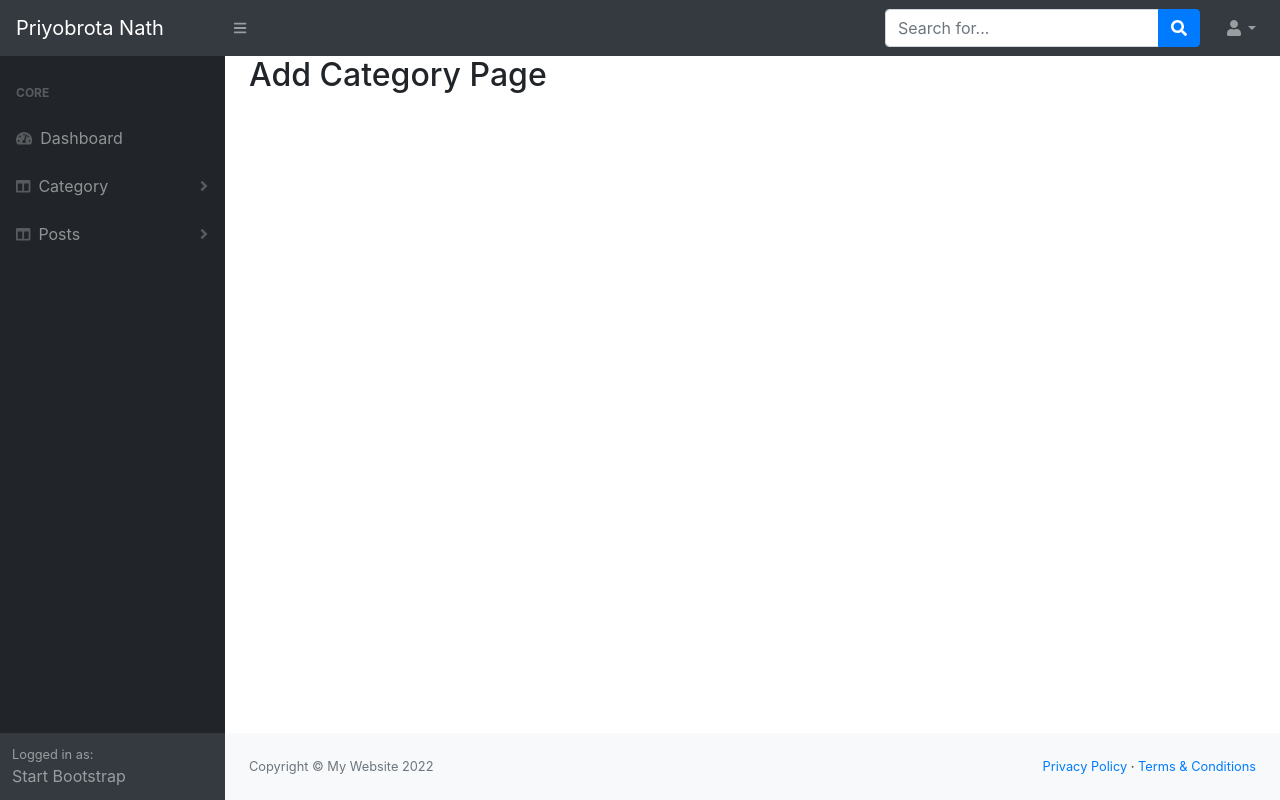
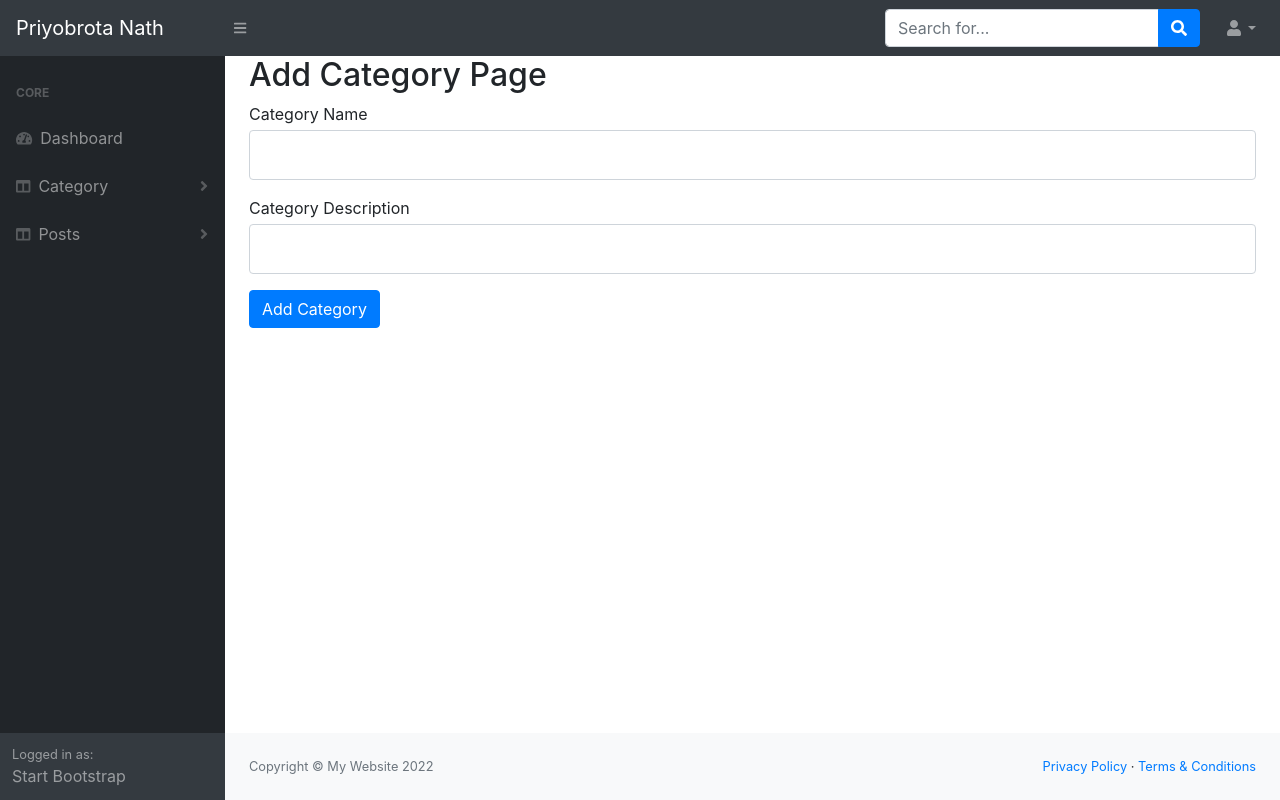
Before and after one commit to PriyobrotaNath/PHP_blogProject, a PHP site: page /add_category.php in a window 1280 px wide. Run offline with PHP 8.4, Linux system fonts and the light colour scheme; the visitor is signed in with stand-in values (Sample User, id 1); some libraries are stand-ins or nearby versions.

Commit message:
category manage delete part complete

```diff
--- a/admin/add_category.php
+++ b/admin/add_category.php
@@ -1,4 +1,4 @@
 <?php
-    $view="add_category";
-    include("template.php");
+$view = "add_category";
+include("template.php");
 ?>
--- a/admin/add_post.php
+++ b/admin/add_post.php
@@ -1,4 +1,4 @@
 <?php
-    $view="add_post";
-    include("template.php");
+$view = "add_post";
+include("template.php");
 ?>
--- a/admin/class/function.php
+++ b/admin/class/function.php
@@ -1,6 +1,6 @@
-
 <?php
-    class adminBlog{
+class adminBlog
+{
     private $conn;
 
     // DB conection start
@@ -10,42 +10,93 @@
         #database user information
         #database password
         #database name
-            $dbhost='localhost';
-            $dbuser='root';
-            $dbpass="";
-            $dbname='blogproject';
+        $dbhost = 'localhost';
+        $dbuser = 'root';
+        $dbpass = "";
+        $dbname = 'blogproject';
 
-            $this->conn=mysqli_connect($dbhost,$dbuser,$dbpass,$dbname); // DB conection
-            if(!$this->conn){
+        $this->conn = mysqli_connect($dbhost, $dbuser, $dbpass, $dbname); // DB conection
+        if (!$this->conn) {
             die("Database Connection Error!!!");
         }
     }
 
     // DB conection call and add data
-        public function admin_login($data){
-             $std_email=$data['admin_email'];//admin_email is name of email input type
-             $std_pass=md5($data['admin_pass']);//admin_email is name of password input type
+    public function admin_login($data)
+    {
+        $std_email = $data['admin_email']; //admin_email is name of email input type
+        $std_pass = md5($data['admin_pass']); //admin_email is name of password input type
 
-             $query="SELECT * From admin_info Where admin_email='$std_email' And admin_pass='$std_pass'" ;
+        $query = "SELECT * From admin_info Where admin_email='$std_email' And admin_pass='$std_pass'";
 
-             if(mysqli_query($this->conn,$query)) #connection and query
+        if (mysqli_query($this->conn, $query)) #connection and query
         {
-                  $std_admin_info=mysqli_query($this->conn,$query);
-                  if($std_admin_info){
-                     header("location:dashboard.php");// if login then goto dashboard page
+            $std_admin_info = mysqli_query($this->conn, $query);
+            if ($std_admin_info) {
+                header("location:dashboard.php"); // if login then goto dashboard page
 
-                      $admin_data=mysqli_fetch_assoc($std_admin_info);//array row to  fetch admin_info data
-                      session_start();// session open
+                $admin_data = mysqli_fetch_assoc($std_admin_info); //array row to  fetch admin_info data
+                session_start(); // session open
                 // session check
-                      $_SESSION['adminID']=$admin_data['ID'];
-                      $_SESSION['adminName']=$admin_data['admin_name'];
+                $_SESSION['adminID'] = $admin_data['ID'];
+                $_SESSION['adminName'] = $admin_data['admin_name'];
 
 
             }
         }
 
+
+
+    }
+
+    public function adminLogout()
+    {
+        unset($_SESSION['adminID']);
+        unset($_SESSION['adminName']);
+        header('location:index.php');
+
+    }
+
+
+    public function add_category($data)
+    {
+        $std_cat_Name = $data['cat_name'];
+        $std_cat_des = $data['cat_des'];
+        $query = " INSERT INTO category(cat_Name,cat_Des) values('$std_cat_Name','$std_cat_des')";
+        if (mysqli_query($this->conn, $query)) {
+            return "Category Added Successfully!";
+        }
+
+    }
+
+    public function display_category()
+    {
+        $query = " SELECT * From category";
+        if (mysqli_query($this->conn, $query)) #connection and query
+        {
+            $category_info = mysqli_query($this->conn, $query);
+            // $studentData=mysqli_fetch_assoc($returndata);
+            return $category_info;
         }
     }
 
 
+    public function delete_category_data($id)
+    {
+        $query = "DELETE FROM category WHERE cat_ID=$id"; //catch alldata
+        if (mysqli_query($this->conn, $query)) // received all data by cat_ID
+        {
+            return "Deleted Succesfully!";
+        }
+
+
+    }
+
+
+
+
+}
+
+
+
 ?>
--- a/admin/dashboard.php
+++ b/admin/dashboard.php
@@ -1,4 +1,4 @@
 <?php
-    $view="dashboard";
-    include("template.php");
+$view = "dashboard";
+include("template.php");
 ?>
--- a/admin/includes/dashboard_body.php
+++ b/admin/includes/dashboard_body.php
@@ -1,4 +1,3 @@
-
 <h1 class="mt-4">Dashboard</h1>
 <ol class="breadcrumb mb-4">
     <li class="breadcrumb-item active">Dashboard</li>
--- a/admin/includes/head.php
+++ b/admin/includes/head.php
@@ -1,5 +1,6 @@
 <!DOCTYPE html>
 <html lang="en">
+
 <head>
     <meta charset="utf-8" />
     <meta http-equiv="X-UA-Compatible" content="IE=edge" />
@@ -8,5 +9,6 @@
     <meta name="author" content="" />
     <title>Page Title - My Blog</title>
     <link href="css/styles.css" rel="stylesheet" />
-        <script src="https://cdnjs.cloudflare.com/ajax/libs/font-awesome/5.13.0/js/all.min.js" crossorigin="anonymous"></script>
+    <script src="https://cdnjs.cloudflare.com/ajax/libs/font-awesome/5.13.0/js/all.min.js"
+        crossorigin="anonymous"></script>
 </head>
--- a/admin/includes/login.php
+++ b/admin/includes/login.php
@@ -9,7 +9,7 @@
                     <!-- start form -->
                     <?php
 
-                    include_once("includes/form.php");//form.php file include
+                    include_once("includes/form.php"); //form.php file include
 
                     ?>
                     <!-- end form -->
--- a/admin/includes/script.php
+++ b/admin/includes/script.php
@@ -1,5 +1,6 @@
 <script src="https://code.jquery.com/jquery-3.5.1.min.js" crossorigin="anonymous"></script>
-        <script src="https://stackpath.bootstrapcdn.com/bootstrap/4.5.0/js/bootstrap.bundle.min.js" crossorigin="anonymous"></script>
+<script src="https://stackpath.bootstrapcdn.com/bootstrap/4.5.0/js/bootstrap.bundle.min.js"
+        crossorigin="anonymous"></script>
 <script src="js/scripts.js"></script>
 <script src="https://cdnjs.cloudflare.com/ajax/libs/Chart.js/2.8.0/Chart.min.js" crossorigin="anonymous"></script>
 <script src="assets/demo/chart-area-demo.js"></script>
--- a/admin/includes/top_nav.php
+++ b/admin/includes/top_nav.php
@@ -1,10 +1,12 @@
 <nav class="sb-topnav navbar navbar-expand navbar-dark bg-dark">
     <a class="navbar-brand" href="index.html">Priyobrota Nath</a>
-    <button class="btn btn-link btn-sm order-1 order-lg-0" id="sidebarToggle" href="#"><i class="fas fa-bars"></i></button>
+    <button class="btn btn-link btn-sm order-1 order-lg-0" id="sidebarToggle" href="#"><i
+            class="fas fa-bars"></i></button>
     <!-- Navbar Search-->
     <form class="d-none d-md-inline-block form-inline ml-auto mr-0 mr-md-3 my-2 my-md-0">
         <div class="input-group">
-            <input class="form-control" type="text" placeholder="Search for..." aria-label="Search" aria-describedby="basic-addon2" />
+            <input class="form-control" type="text" placeholder="Search for..." aria-label="Search"
+                aria-describedby="basic-addon2" />
             <div class="input-group-append">
                 <button class="btn btn-primary" type="button"><i class="fas fa-search"></i></button>
             </div>
@@ -13,12 +15,13 @@
     <!-- Navbar-->
     <ul class="navbar-nav ml-auto ml-md-0">
         <li class="nav-item dropdown">
-            <a class="nav-link dropdown-toggle" id="userDropdown" href="#" role="button" data-toggle="dropdown" aria-haspopup="true" aria-expanded="false"><i class="fas fa-user fa-fw"></i></a>
+            <a class="nav-link dropdown-toggle" id="userDropdown" href="#" role="button" data-toggle="dropdown"
+                aria-haspopup="true" aria-expanded="false"><i class="fas fa-user fa-fw"></i></a>
             <div class="dropdown-menu dropdown-menu-right" aria-labelledby="userDropdown">
                 <a class="dropdown-item" href="#">Settings</a>
                 <a class="dropdown-item" href="#">Activity Log</a>
                 <div class="dropdown-divider"></div>
-                <a class="dropdown-item" href="login.html">Logout</a>
+                <a class="dropdown-item" href="?adminlogout=logout">Logout</a>
             </div>
         </li>
     </ul>
--- a/admin/js/scripts.js
+++ b/admin/js/scripts.js
@@ -3,19 +3,19 @@
  * Copyright 2013-2020 Start Bootstrap
  * Licensed under MIT (https://github.com/StartBootstrap/startbootstrap-sb-admin/blob/master/LICENSE)
  */
-    (function($) {
+(function ($) {
   "use strict";
 
   // Add active state to sidbar nav links
   var path = window.location.href; // because the 'href' property of the DOM element is the absolute path
-        $("#layoutSidenav_nav .sb-sidenav a.nav-link").each(function() {
+  $("#layoutSidenav_nav .sb-sidenav a.nav-link").each(function () {
     if (this.href === path) {
       $(this).addClass("active");
     }
   });
 
   // Toggle the side navigation
-    $("#sidebarToggle").on("click", function(e) {
+  $("#sidebarToggle").on("click", function (e) {
     e.preventDefault();
     $("body").toggleClass("sb-sidenav-toggled");
   });
--- a/admin/manage_category.php
+++ b/admin/manage_category.php
@@ -1,4 +1,4 @@
 <?php
-    $view="manage_category";
-    include("template.php");
+$view = "manage_category";
+include("template.php");
 ?>
--- a/admin/manage_post.php
+++ b/admin/manage_post.php
@@ -1,4 +1,4 @@
 <?php
-    $view="manage_post";
-    include("template.php");
+$view = "manage_post";
+include("template.php");
 ?>
--- a/admin/template.php
+++ b/admin/template.php
@@ -1,10 +1,17 @@
 <?php
 include("class/function.php");//include function page
- session_start();//session open and access session data
+$obj=new adminBlog();
+session_start();//session open and access session data
  $std_id=$_SESSION['adminID'];// match Id
 
- if($std_id==null){
+ if($std_id==null){ //adminID check
      header("location:index.php");// if id does not match go through the index.php
+ }
+// logout part
+ if(isset($_GET['adminlogout'])){
+    if($_GET['adminlogout']=='logout'){
+        $obj->adminLogout();
+    }
  }
 
 
--- a/admin/view/add_category_view.php
+++ b/admin/view/add_category_view.php
@@ -1 +1,24 @@
+<?php
+if (isset($_POST['btn_add_cat'])) {
+    $return_msg = $obj->add_category($_POST);
+}
+?>
+
+
+
+
 <h2>Add Category Page</h2>
+<?php if (isset($return_msg)) {
+    echo $return_msg;
+} ?>
+<form action="" method="Post">
+    <div class="form-group">
+        <label class="mb-1" for="cat_name">Category Name</label>
+        <input name="cat_name" class="form-control py-4" id="inputEmailAddress" type="text" />
+    </div>
+    <div class="form-group">
+        <label class="mb-1" for="cat_des">Category Description</label>
+        <input name="cat_des" class="form-control py-4" id="inputEmailAddress" type="text" />
+    </div>
+    <input type="submit" name="btn_add_cat" value="Add Category" class=" btn btn-primary">
+</form>
--- a/admin/view/dash_view.php
+++ b/admin/view/dash_view.php
@@ -1,4 +1,3 @@
-
 <h1 class="mt-4">Dashboard</h1>
 <ol class="breadcrumb mb-4">
     <li class="breadcrumb-item active">Dashboard</li>
```
Also changed, not shown: admin/includes/form.php (+5 -3 lines), admin/includes/sidenav.php (+6 -3 lines), admin/index.php (+17 -11 lines), admin/view/manage_category_view.php (+49 -0 lines), admin/includes/footer.php (indentation only). Lines whose indentation alone changed are shown as unchanged.
